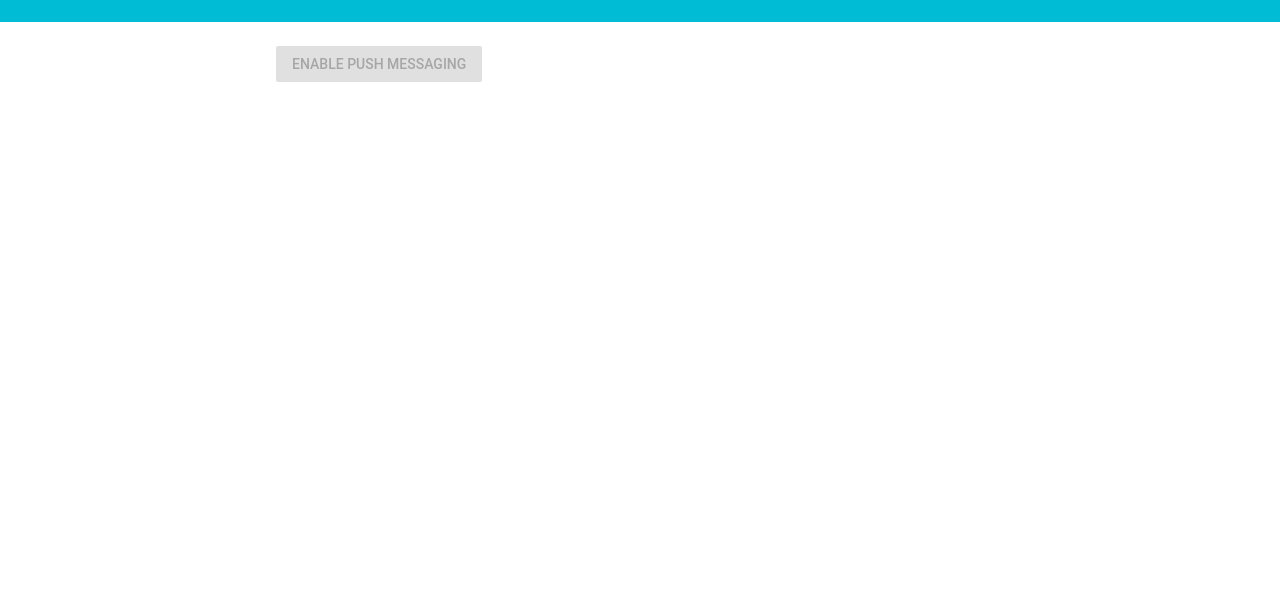
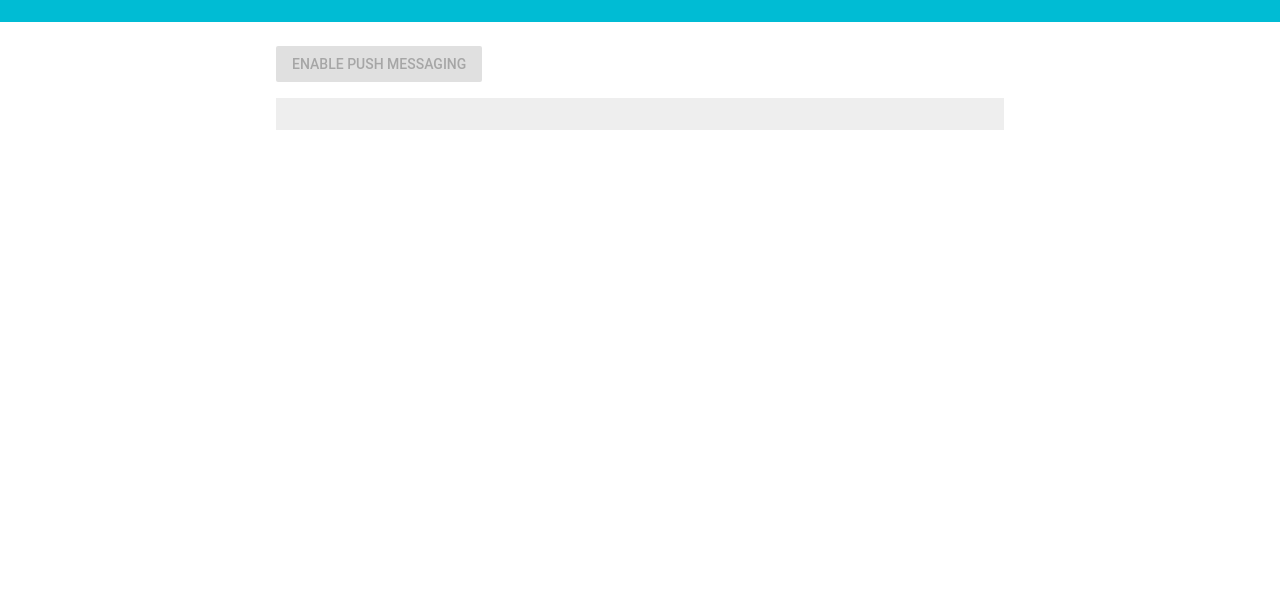
Before and after one commit to ssomani1992/CSharpcorner, a plain HTML site: page index.html in a window 1280 px wide. Shown: the part 201-800 px from the top of the page. Drawn offline with nearby package versions, Linux system fonts and the light colour scheme.

Commit message:
bug fixes

```diff
--- a/index.html
+++ b/index.html
@@ -25,6 +25,7 @@
         Enable Push Messaging
       </button>
     </p>
+    <pre><code class="js-subscription-json"></code></pre>
   </main>
 
   <script src="scripts/main.js"></script>
```
